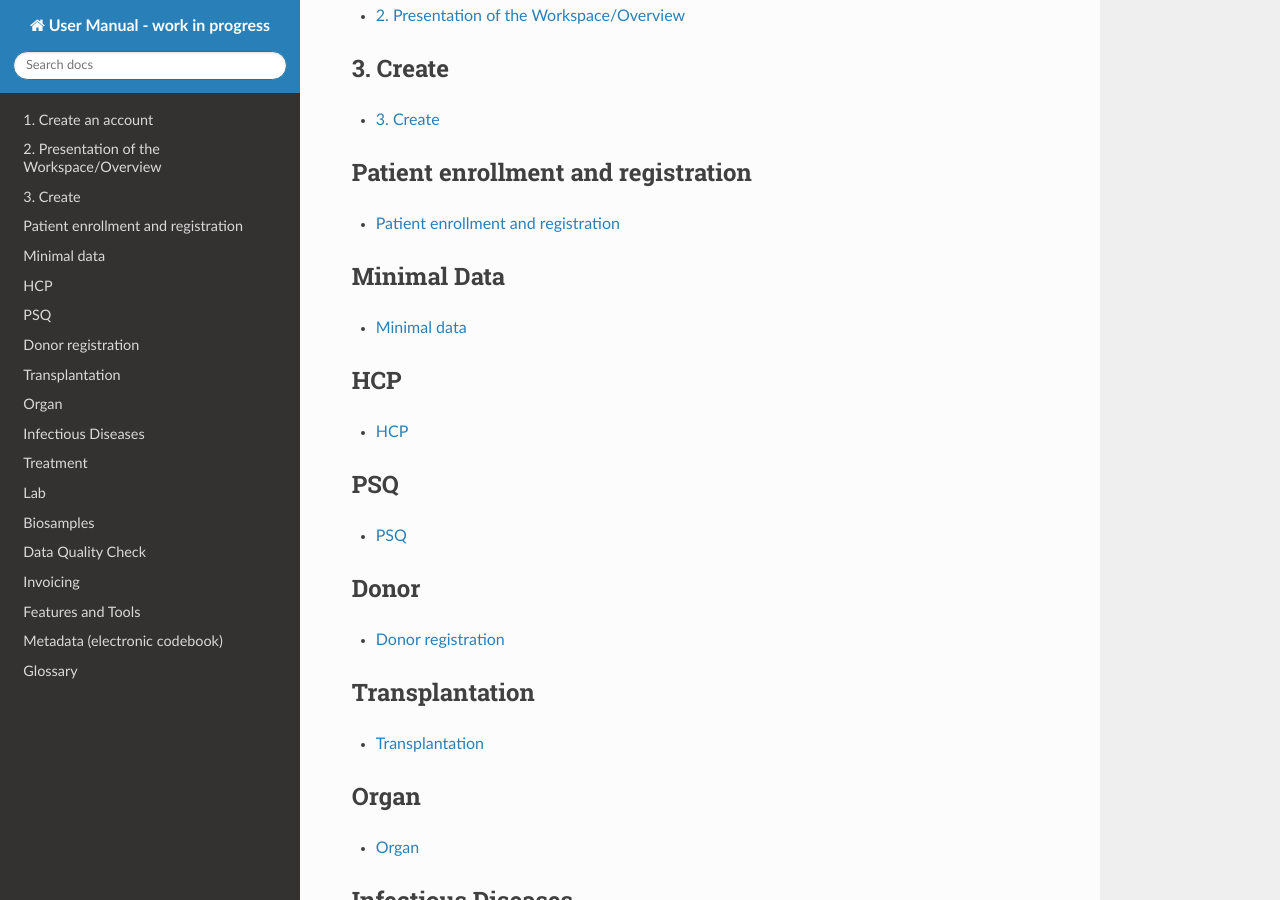
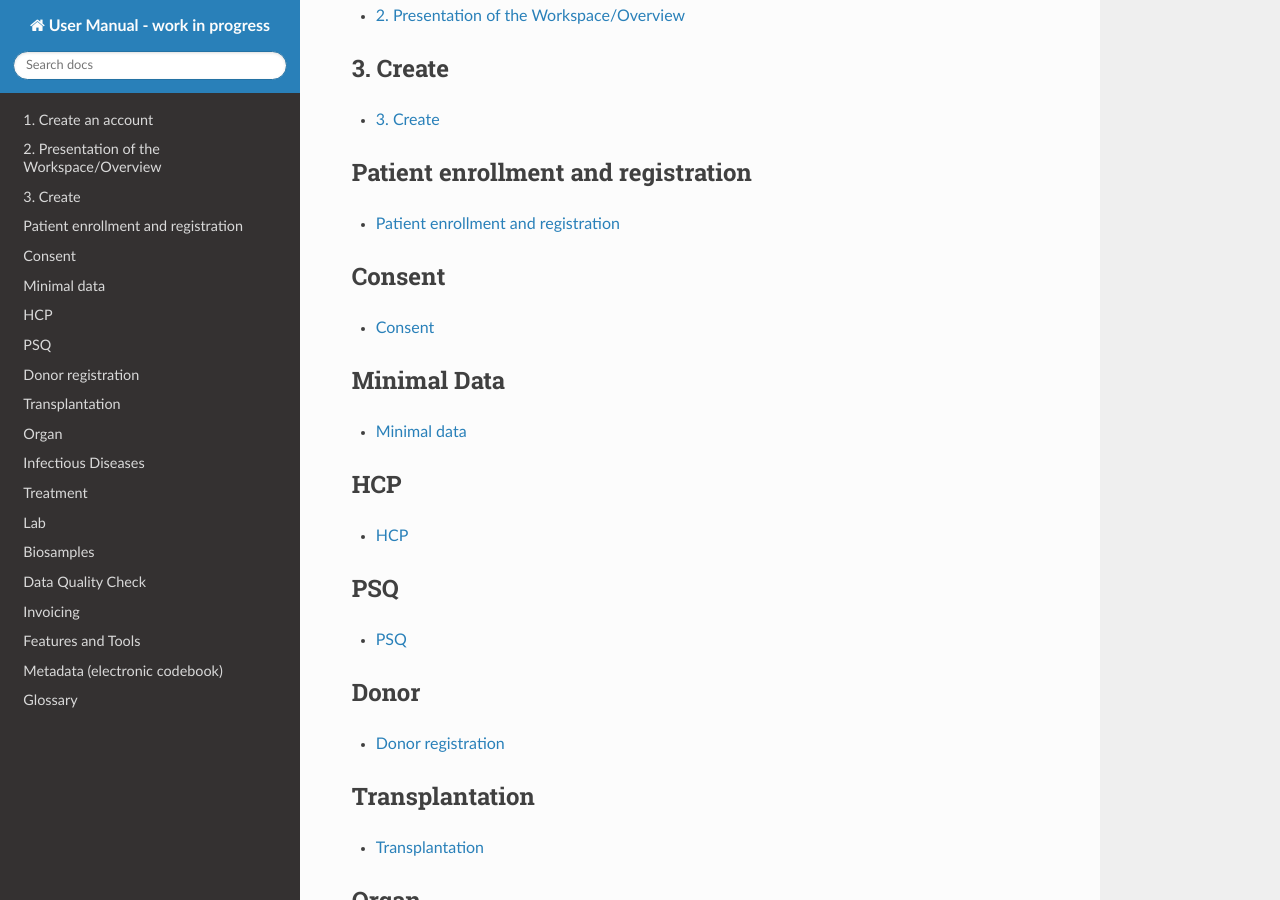
Before and after one commit to swiss-transplant-cohort-study/3LC-user-manual, a Sphinx documentation site: the page built from docs/source/index.rst, in a window 1280 px wide and 900 px high, scrolled down 686 px. Built offline with Sphinx 7.4.7 and the Read the Docs theme 3.1.0, drawn with Linux system fonts in a browser that asks for light colours.

Commit message:
Update index.rst

```diff
--- a/docs/source/index.rst
+++ b/docs/source/index.rst
@@ -43,6 +43,14 @@ Patient enrollment and registration
    :maxdepth: 1
 
    patient2
+
+Consent
+************
+
+.. toctree::
+   :maxdepth: 1
+
+   consent
 
 Minimal Data
 *****************
```
